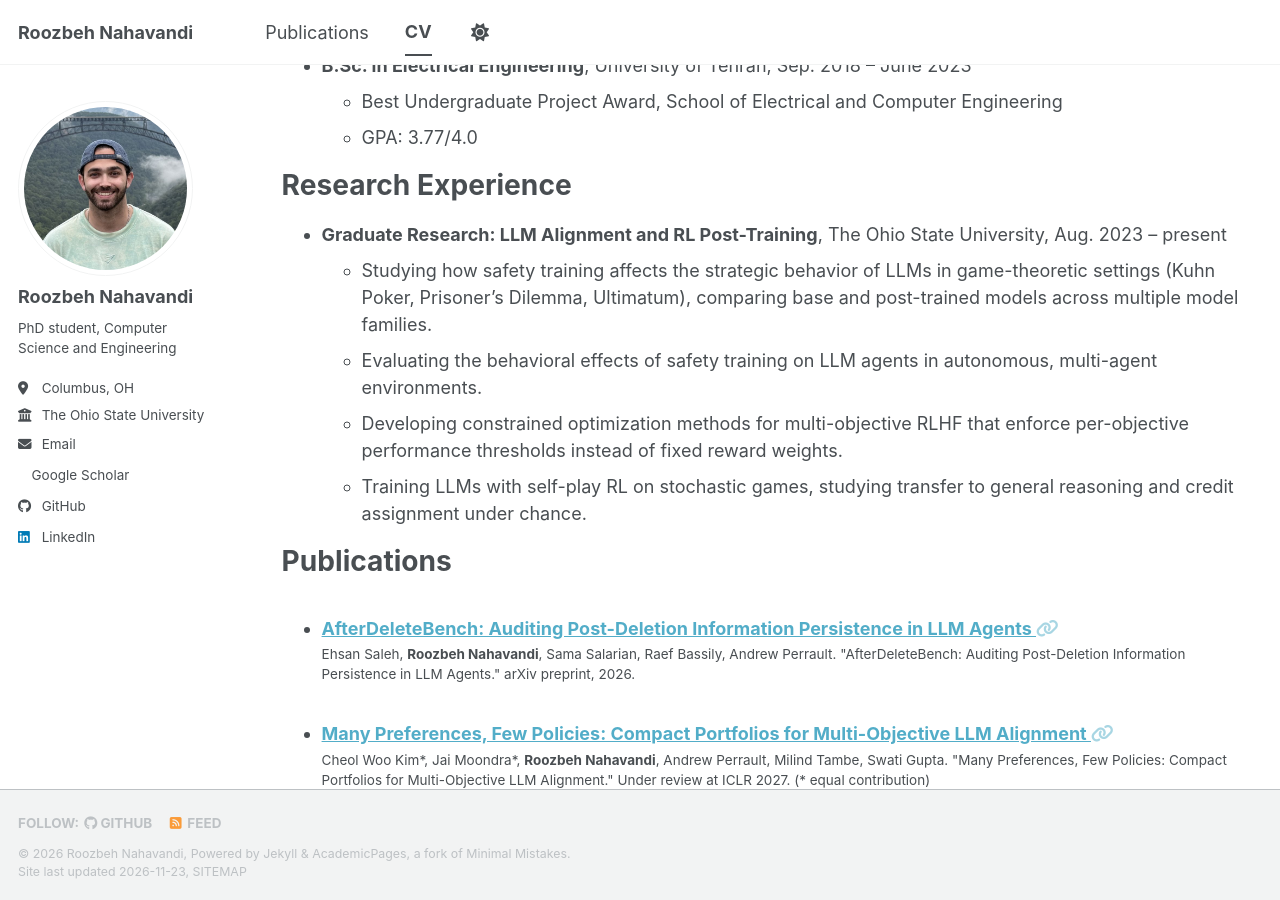
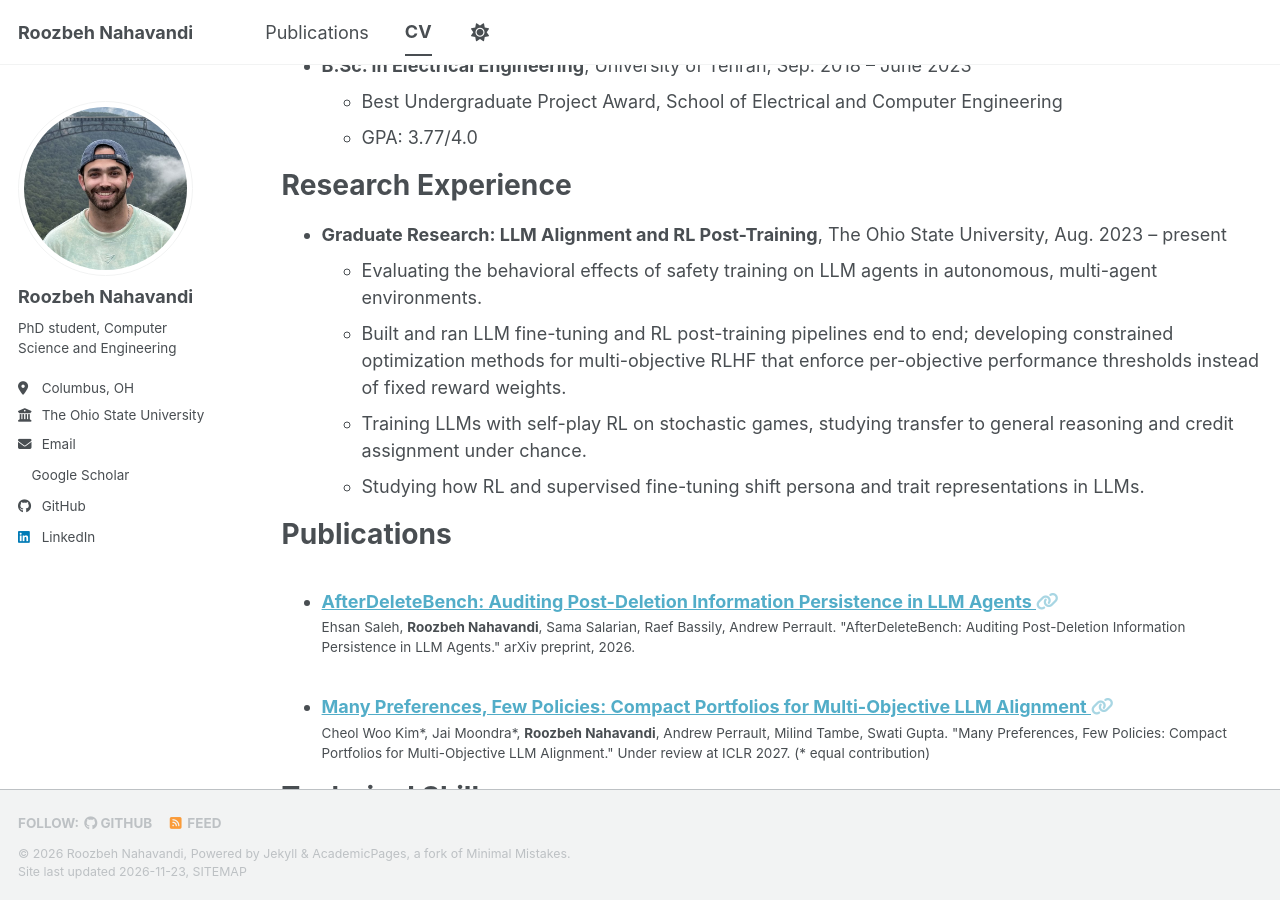
Before and after one commit to RoozbehNahavandi/RoozbehNahavandi.github.io, a Jekyll site: the page built from _pages/cv.md, in a window 1280 px wide and 900 px high, scrolled down 305 px. Built offline with Jekyll 4.4.1, drawn with Linux system fonts in a browser that asks for light colours; a script bundle is joined from its source files by our own code; a style sheet for code colours, icons or effects is not loaded.

Commit message:
CV: update research experience and PDF to the latest resume

```diff
--- a/_pages/cv.md
+++ b/_pages/cv.md
@@ -23,10 +23,10 @@ Education
 Research Experience
 ======
 * **Graduate Research: LLM Alignment and RL Post-Training**, The Ohio State University, Aug. 2023 – present
-  * Studying how safety training affects the strategic behavior of LLMs in game-theoretic settings (Kuhn Poker, Prisoner's Dilemma, Ultimatum), comparing base and post-trained models across multiple model families.
   * Evaluating the behavioral effects of safety training on LLM agents in autonomous, multi-agent environments.
-  * Developing constrained optimization methods for multi-objective RLHF that enforce per-objective performance thresholds instead of fixed reward weights.
+  * Built and ran LLM fine-tuning and RL post-training pipelines end to end; developing constrained optimization methods for multi-objective RLHF that enforce per-objective performance thresholds instead of fixed reward weights.
   * Training LLMs with self-play RL on stochastic games, studying transfer to general reasoning and credit assignment under chance.
+  * Studying how RL and supervised fine-tuning shift persona and trait representations in LLMs.
 
 Publications
 ======
```
Also changed, not shown: 1 other file.
